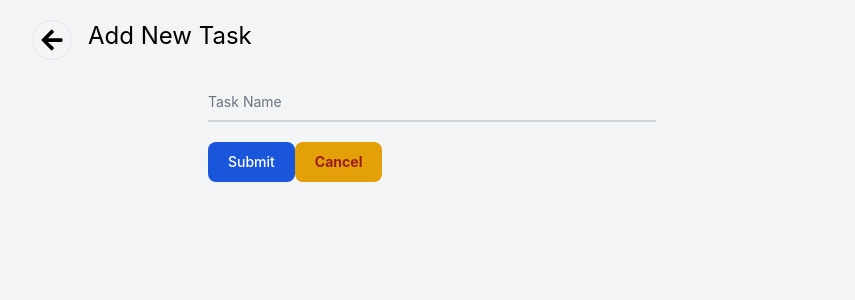
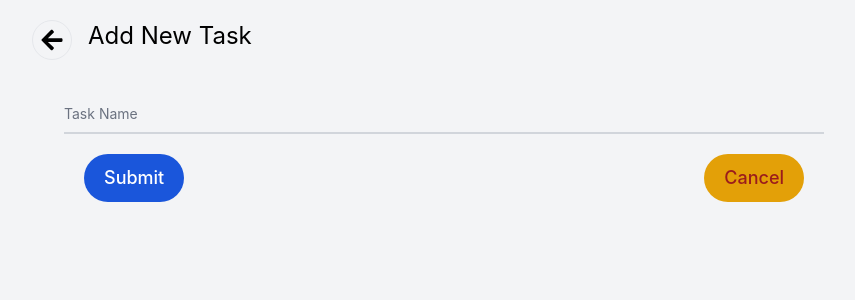
Before and after one commit to douglas86/Todo-App-React, a React (Vite) app: page /new-task in a window 1280 px wide. Shown: the top 300 px of the page, without its empty margins (208-1063 px from the left). Built offline with nearby package versions, Linux system fonts and the light colour scheme.

Commit message:
refactored: button styling to formButtonStyles function

```diff
--- a/src/components/atoms/buttons.tsx
+++ b/src/components/atoms/buttons.tsx
@@ -1,7 +1,21 @@
 import { ReactNode, MouseEvent, MouseEventHandler } from "react";
+
 import { addIcon } from "./icons/iconsIo5.tsx";
 import { repeatIcon } from "./icons/iconsBs.tsx";
 import { saveIcon } from "./icons/iconsFa.tsx";
+
+import { formButtonStyles } from "../../style/atomStyling.tsx";
+
+export const cancelButton = (redirectURL: string) => (
+  <a href={redirectURL}>
+    <button
+      type="button"
+      className={`text-red-800 bg-yellow-400 hover:bg-yellow-800 ${formButtonStyles} focus:ring-yellow-300 dark:bg-yellow-600 dark:hover:bg-yellow-700 dark:focus:ring-yellow-800`}
+    >
+      Cancel
+    </button>
+  </a>
+);
 
 /**
  * This button is completely round passing in the size
@@ -26,12 +40,15 @@ export const roundButton = (
   </button>
 );
 
-export const submitButton = (text: ReactNode | string) => (
+/**
+ * This button is used to conjunction with a form
+ */
+export const submitButton = () => (
   <button
-    className="p-2 bg-blue-100 hover:bg-blue-200 rounded-r-lg border-l border-slate-300"
     type="submit"
+    className={`text-white bg-blue-700 hover:bg-blue-800 ${formButtonStyles} focus:ring-blue-300 dark:bg-blue-600 dark:hover:bg-blue-700 dark:focus:ring-blue-800`}
   >
-    {text}
+    Submit
   </button>
 );
 
--- a/src/components/atoms/elements.tsx
+++ b/src/components/atoms/elements.tsx
@@ -1,5 +1,4 @@
 import { ChangeEventHandler } from "react";
-import { FieldError } from "react-hook-form";
 
 export const dateTime = (
   type: "date" | "time",
@@ -21,31 +20,6 @@ export const dateTime = (
   );
 };
 
-export const errorMessage = (message: FieldError | undefined) => {
-  return message ? (
-    <p className={`text-red-400 text-center p-2`}>This Field is Required</p>
-  ) : null;
-};
-
-export const formInput = (name: string, reg: object) => (
-  <input
-    type="text"
-    id={name}
-    className={`block py-2.5 px-0 w-full text-sm text-green-900 bg-transparent border-0 border-b-2 border-gray-300 appearance-none dark:text-blue dark:border-gray-600 dark:focus:border-blue-500 focus:outline-none focus:ring-0 focus:border-blue-600 peer`}
-    placeholder=" "
-    {...reg}
-  />
-);
-
-export const formLabel = (htmlFor: string, name: string) => (
-  <label
-    htmlFor={htmlFor}
-    className="peer-focus:font-medium absolute text-sm text-gray-500 dark:text-gray-400 duration-300 transform -translate-y-6 scale-75 top-3 -z-10 origin-[0] peer-focus:start-0 rtl:peer-focus:translate-x-1/4 rtl:peer-focus:left-auto peer-focus:text-blue-600 peer-focus:dark:text-blue-500 peer-placeholder-shown:scale-100 peer-placeholder-shown:translate-y-0 peer-focus:scale-75 peer-focus:-translate-y-6"
-  >
-    {name}
-  </label>
-);
-
 /**
  * This is the page title that sits at the top of the page with the home button next to it
  * @param title
--- /dev/null
+++ b/src/components/atoms/formAtoms.tsx
@@ -0,0 +1,26 @@
+import { FieldError } from "react-hook-form";
+
+export const errorMessage = (message: FieldError | undefined) => {
+  return message ? (
+    <p className={`text-red-400 text-center p-2`}>This Field is Required</p>
+  ) : null;
+};
+
+export const formInput = (name: string, reg: object) => (
+  <input
+    type="text"
+    id={name}
+    className={`block py-2.5 px-0 w-full text-sm text-green-900 bg-transparent border-0 border-b-2 border-gray-300 appearance-none dark:text-blue dark:border-gray-600 dark:focus:border-blue-500 focus:outline-none focus:ring-0 focus:border-blue-600 peer`}
+    placeholder=" "
+    {...reg}
+  />
+);
+
+export const formLabel = (htmlFor: string, name: string) => (
+  <label
+    htmlFor={htmlFor}
+    className="peer-focus:font-medium absolute text-sm text-gray-500 dark:text-gray-400 duration-300 transform -translate-y-6 scale-75 top-3 -z-10 origin-[0] peer-focus:start-0 rtl:peer-focus:translate-x-1/4 rtl:peer-focus:left-auto peer-focus:text-blue-600 peer-focus:dark:text-blue-500 peer-placeholder-shown:scale-100 peer-placeholder-shown:translate-y-0 peer-focus:scale-75 peer-focus:-translate-y-6"
+  >
+    {name}
+  </label>
+);
--- /dev/null
+++ b/src/components/molecule/FormButton.tsx
@@ -0,0 +1,12 @@
+import { cancelButton, submitButton } from "../atoms/buttons.tsx";
+
+const FormButton = () => {
+  return (
+    <div className={`flex justify-between items-center mx-5`}>
+      {submitButton()}
+      {cancelButton("/")}
+    </div>
+  );
+};
+
+export default FormButton;
--- a/src/components/molecule/FormInputWithLevels.tsx
+++ b/src/components/molecule/FormInputWithLevels.tsx
@@ -1,5 +1,5 @@
 import { FieldError } from "react-hook-form";
-import { errorMessage, formInput, formLabel } from "../atoms/elements.tsx";
+import { errorMessage, formInput, formLabel } from "../atoms/formAtoms.tsx";
 
 const FormInputWithLevels = ({
   nameAttribute,
--- a/src/components/organism/Form.tsx
+++ b/src/components/organism/Form.tsx
@@ -2,6 +2,7 @@
 // import { useRedirect } from "react-admin";
 import { useForm, SubmitHandler } from "react-hook-form";
 import FormInputWithLevels from "../molecule/FormInputWithLevels.tsx";
+import FormButton from "../molecule/FormButton.tsx";
 
 // import LevelSelection from "./LevelSelection.tsx";
 // import CheckboxList from "./CheckboxList.tsx";
@@ -120,7 +121,7 @@ const Form = () => {
   console.log("watch", watch("taskName"));
 
   return (
-    <form className="max-w-md mx-auto m-5" onSubmit={handleSubmit(onSubmit)}>
+    <form className="w-full m-3 p-5" onSubmit={handleSubmit(onSubmit)}>
       <FormInputWithLevels
         nameAttribute={`taskname`}
         nameDisplay={`Task Name`}
@@ -128,21 +129,7 @@ const Form = () => {
         error={errors.taskName}
       />
 
-      <button
-        type="submit"
-        className="text-white bg-blue-700 hover:bg-blue-800 focus:ring-4 focus:outline-none focus:ring-blue-300 font-medium rounded-lg text-sm w-full sm:w-auto px-5 py-2.5 text-center dark:bg-blue-600 dark:hover:bg-blue-700 dark:focus:ring-blue-800"
-      >
-        Submit
-      </button>
-
-      <a href="/">
-        <button
-          type="button"
-          className="font-bold text-red-800 bg-yellow-400 hover:bg-yellow-800 focus:ring-4 focus:outline-none focus:ring-yellow-300 font-medium rounded-lg text-sm w-full sm:w-auto px-5 py-2.5 text-center dark:bg-yellow-600 dark:hover:bg-yellow-700 dark:focus:ring-yellow-800"
-        >
-          Cancel
-        </button>
-      </a>
+      <FormButton />
     </form>
   );
 
--- a/src/style/atomStyling.tsx
+++ b/src/style/atomStyling.tsx
@@ -1 +1,3 @@
 export const iconsStyles = "scale-120 w-6 h-6";
+
+export const formButtonStyles = `focus:ring-4 focus:outline-none font-medium rounded-full text-lg w-full sm:w-auto px-5 py-2.5 text-center`;
```
